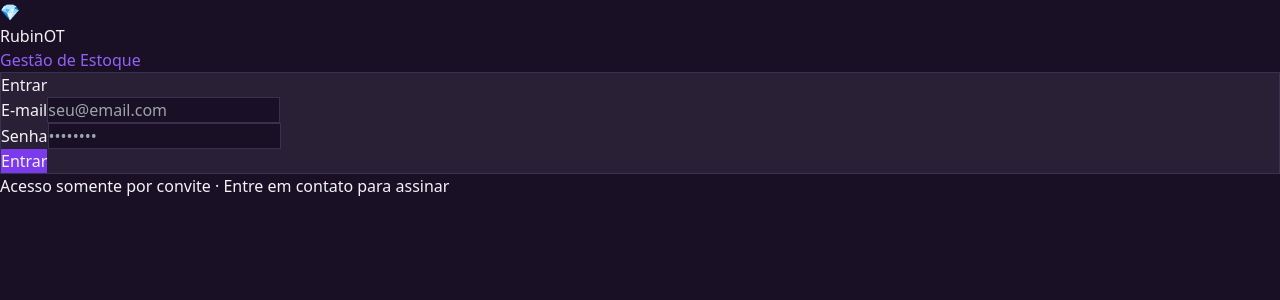
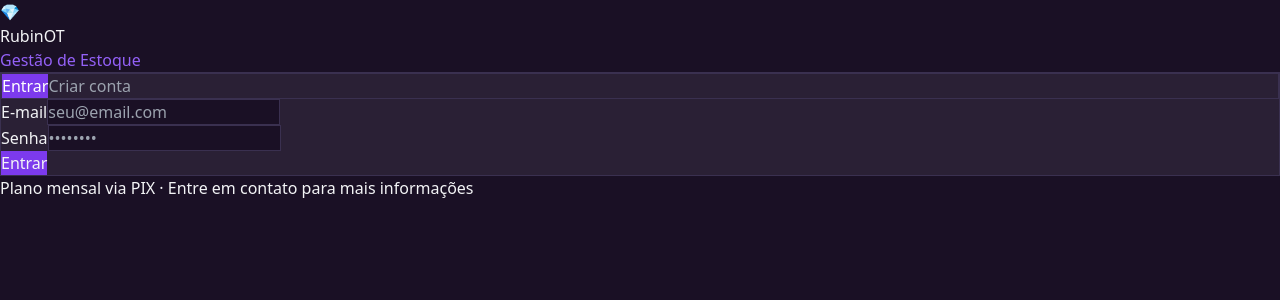
Before and after one commit to Joaovsousa1/Lojarubinot, a React (Vite) app: page /login in a window 1280 px wide. Shown: the top 300 px of the page. Built offline with nearby package versions, Linux system fonts and the light colour scheme.

Commit message:
add self-registration

```diff
--- a/src/pages/LoginPage.jsx
+++ b/src/pages/LoginPage.jsx
@@ -1,27 +1,67 @@
 import React, { useState, useEffect } from 'react'
 import { useNavigate } from 'react-router-dom'
 import { useAuth } from '../context/AuthContext'
+import { supabase } from '../lib/supabase'
 
 export default function LoginPage() {
   const { signIn, user } = useAuth()
   const navigate = useNavigate()
-  const [email, setEmail]       = useState('')
-  const [password, setPassword] = useState('')
-  const [error, setError]       = useState('')
-  const [loading, setLoading]   = useState(false)
+  const [mode, setMode]           = useState('login') // 'login' | 'register'
+  const [email, setEmail]         = useState('')
+  const [password, setPassword]   = useState('')
+  const [name, setName]           = useState('')
+  const [confirm, setConfirm]     = useState('')
+  const [error, setError]         = useState('')
+  const [success, setSuccess]     = useState('')
+  const [loading, setLoading]     = useState(false)
 
-  // Se já estiver logado, vai para o app
   useEffect(() => {
     if (user) navigate('/', { replace: true })
   }, [user, navigate])
 
-  const handleSubmit = async (e) => {
+  const switchMode = (m) => {
+    setMode(m)
+    setError('')
+    setSuccess('')
+    setEmail('')
+    setPassword('')
+    setName('')
+    setConfirm('')
+  }
+
+  const handleLogin = async (e) => {
     e.preventDefault()
     setError('')
     setLoading(true)
     const err = await signIn(email, password)
     setLoading(false)
     if (err) setError(err.message ?? 'E-mail ou senha incorretos.')
+  }
+
+  const handleRegister = async (e) => {
+    e.preventDefault()
+    setError('')
+    if (password !== confirm) {
+      setError('As senhas não coincidem.')
+      return
+    }
+    if (password.length < 6) {
+      setError('A senha deve ter pelo menos 6 caracteres.')
+      return
+    }
+    setLoading(true)
+    const { error: signUpError } = await supabase.auth.signUp({
+      email,
+      password,
+      options: { data: { name: name.trim() } },
+    })
+    if (signUpError) {
+      setLoading(false)
+      setError(signUpError.message ?? 'Erro ao criar conta.')
+      return
+    }
+    setLoading(false)
+    setSuccess('Conta criada com sucesso! Aguarde a ativação pelo administrador para acessar o sistema.')
   }
 
   const INPUT = {
@@ -46,9 +86,30 @@ export default function LoginPage() {
         <div className="rounded-2xl p-6 space-y-4"
           style={{ backgroundColor: '#2a2035', border: '1px solid #3a3050' }}>
 
-          <h2 className="text-lg font-semibold text-white text-center">Entrar</h2>
+          {/* Tab switcher */}
+          <div className="flex rounded-lg overflow-hidden" style={{ border: '1px solid #3a3050' }}>
+            <button
+              onClick={() => switchMode('login')}
+              className="flex-1 py-2 text-sm font-semibold transition-colors"
+              style={{
+                backgroundColor: mode === 'login' ? '#7c3aed' : 'transparent',
+                color: mode === 'login' ? '#fff' : '#9ca3af',
+              }}>
+              Entrar
+            </button>
+            <button
+              onClick={() => switchMode('register')}
+              className="flex-1 py-2 text-sm font-semibold transition-colors"
+              style={{
+                backgroundColor: mode === 'register' ? '#7c3aed' : 'transparent',
+                color: mode === 'register' ? '#fff' : '#9ca3af',
+              }}>
+              Criar conta
+            </button>
+          </div>
 
-          <form onSubmit={handleSubmit} className="space-y-3">
+          {mode === 'login' ? (
+            <form onSubmit={handleLogin} className="space-y-3">
               <div>
                 <label className="block text-xs text-gray-400 mb-1">E-mail</label>
                 <input type="email" required autoComplete="email"
@@ -77,10 +138,71 @@ export default function LoginPage() {
                 {loading ? 'Entrando...' : 'Entrar'}
               </button>
             </form>
+          ) : success ? (
+            <div className="space-y-3">
+              <div className="text-sm text-center px-3 py-4 rounded-lg"
+                style={{ backgroundColor: '#14532d33', color: '#4ade80', border: '1px solid #16a34a44' }}>
+                {success}
+              </div>
+              <button onClick={() => switchMode('login')}
+                className="w-full py-2.5 rounded-lg text-sm font-semibold text-white"
+                style={{ backgroundColor: '#3a3050' }}>
+                Voltar ao login
+              </button>
+            </div>
+          ) : (
+            <form onSubmit={handleRegister} className="space-y-3">
+              <div>
+                <label className="block text-xs text-gray-400 mb-1">Nome</label>
+                <input type="text" required
+                  value={name} onChange={e => setName(e.target.value)}
+                  className="w-full px-3 py-2.5 rounded-lg text-sm" style={INPUT}
+                  placeholder="Seu nome" />
+              </div>
+              <div>
+                <label className="block text-xs text-gray-400 mb-1">E-mail</label>
+                <input type="email" required autoComplete="email"
+                  value={email} onChange={e => setEmail(e.target.value)}
+                  className="w-full px-3 py-2.5 rounded-lg text-sm" style={INPUT}
+                  placeholder="seu@email.com" />
+              </div>
+              <div>
+                <label className="block text-xs text-gray-400 mb-1">Senha</label>
+                <input type="password" required autoComplete="new-password"
+                  value={password} onChange={e => setPassword(e.target.value)}
+                  className="w-full px-3 py-2.5 rounded-lg text-sm" style={INPUT}
+                  placeholder="••••••••" />
+              </div>
+              <div>
+                <label className="block text-xs text-gray-400 mb-1">Confirmar senha</label>
+                <input type="password" required autoComplete="new-password"
+                  value={confirm} onChange={e => setConfirm(e.target.value)}
+                  className="w-full px-3 py-2.5 rounded-lg text-sm" style={INPUT}
+                  placeholder="••••••••" />
+              </div>
+
+              {error && (
+                <div className="text-xs text-center px-3 py-2 rounded-lg"
+                  style={{ backgroundColor: '#7f1d1d33', color: '#f87171', border: '1px solid #dc262644' }}>
+                  {error}
+                </div>
+              )}
+
+              <button type="submit" disabled={loading}
+                className="w-full py-2.5 rounded-lg text-sm font-semibold text-white transition-opacity"
+                style={{ backgroundColor: '#7c3aed', opacity: loading ? 0.7 : 1 }}>
+                {loading ? 'Criando conta...' : 'Criar conta'}
+              </button>
+
+              <p className="text-center text-xs" style={{ color: '#6b7280' }}>
+                Após criar a conta, aguarde a ativação pelo administrador.
+              </p>
+            </form>
+          )}
         </div>
 
         <p className="text-center text-xs text-gray-600">
-          Acesso somente por convite · Entre em contato para assinar
+          Plano mensal via PIX · Entre em contato para mais informações
         </p>
       </div>
     </div>
```
Also changed, not shown: anexos/Screenshot_3.png (added), 1 other file (tests, documents, lock files or other folders). Lines whose indentation alone changed are shown as unchanged.
